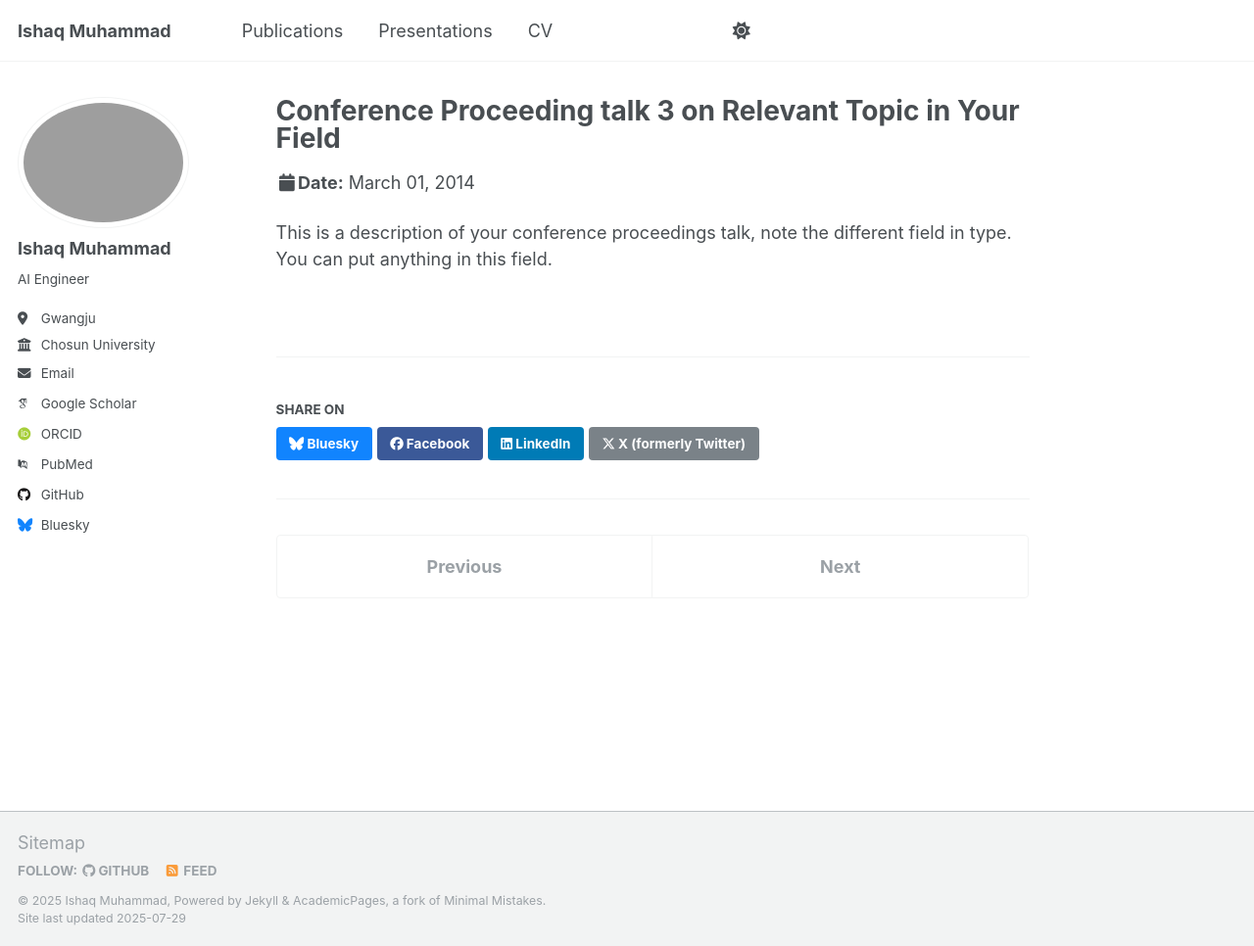
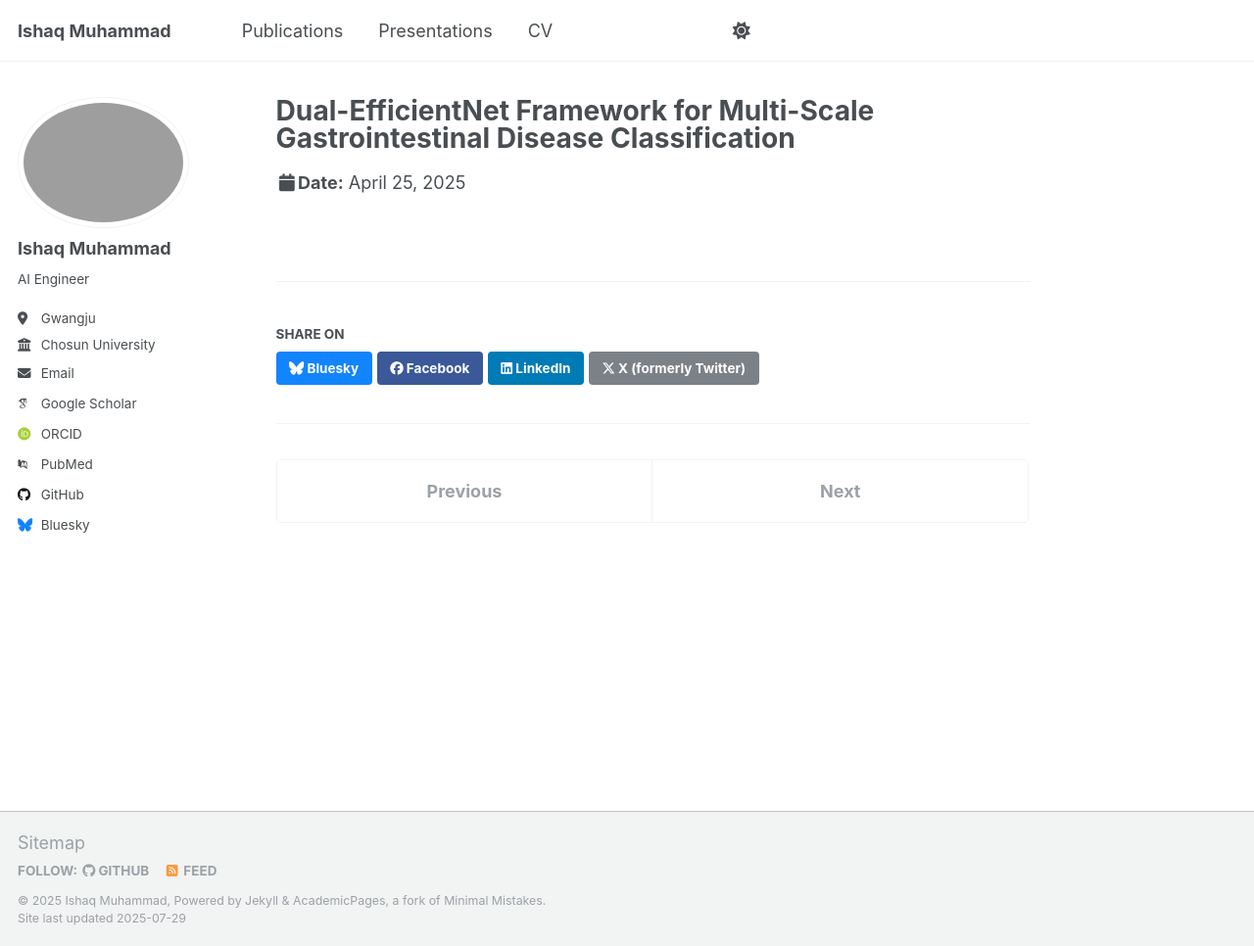
Before and after one commit to IshaqMKhan/IshaqMKhan.github.io, a Jekyll site: the page built from _talks/2014-03-01-talk-3.md, in a window 1280 px wide and 966 px high. Shown: the whole window at 98% size. Built offline with Jekyll 4.4.1, drawn with Linux system fonts in a browser that asks for light colours; some web fonts are replaced; a script that is not in the unit is left out.

Commit message:
Update 2014-03-01-talk-3.md

```diff
--- a/_talks/2014-03-01-talk-3.md
+++ b/_talks/2014-03-01-talk-3.md
@@ -1,11 +1,7 @@
 ---
-title: "Conference Proceeding talk 3 on Relevant Topic in Your Field"
-collection: talks
-type: "Conference proceedings talk"
-permalink: /talks/2014-03-01-talk-3
-venue: "Testing Institute of America 2014 Annual Conference"
-date: 2014-03-01
-location: "Los Angeles, CA, USA"
+title: "Dual-EfficientNet Framework for Multi-Scale Gastrointestinal Disease Classification"
+venue: "Korean Institute of Intelligent Systems, KIIS Spring Conference, 2025"
+location: "Gumi, South Korea"
+date: "2025-04-25/26"
+presentation_type: "Oral Presentation"
 ---
-
-This is a description of your conference proceedings talk, note the different field in type. You can put anything in this field.
```
